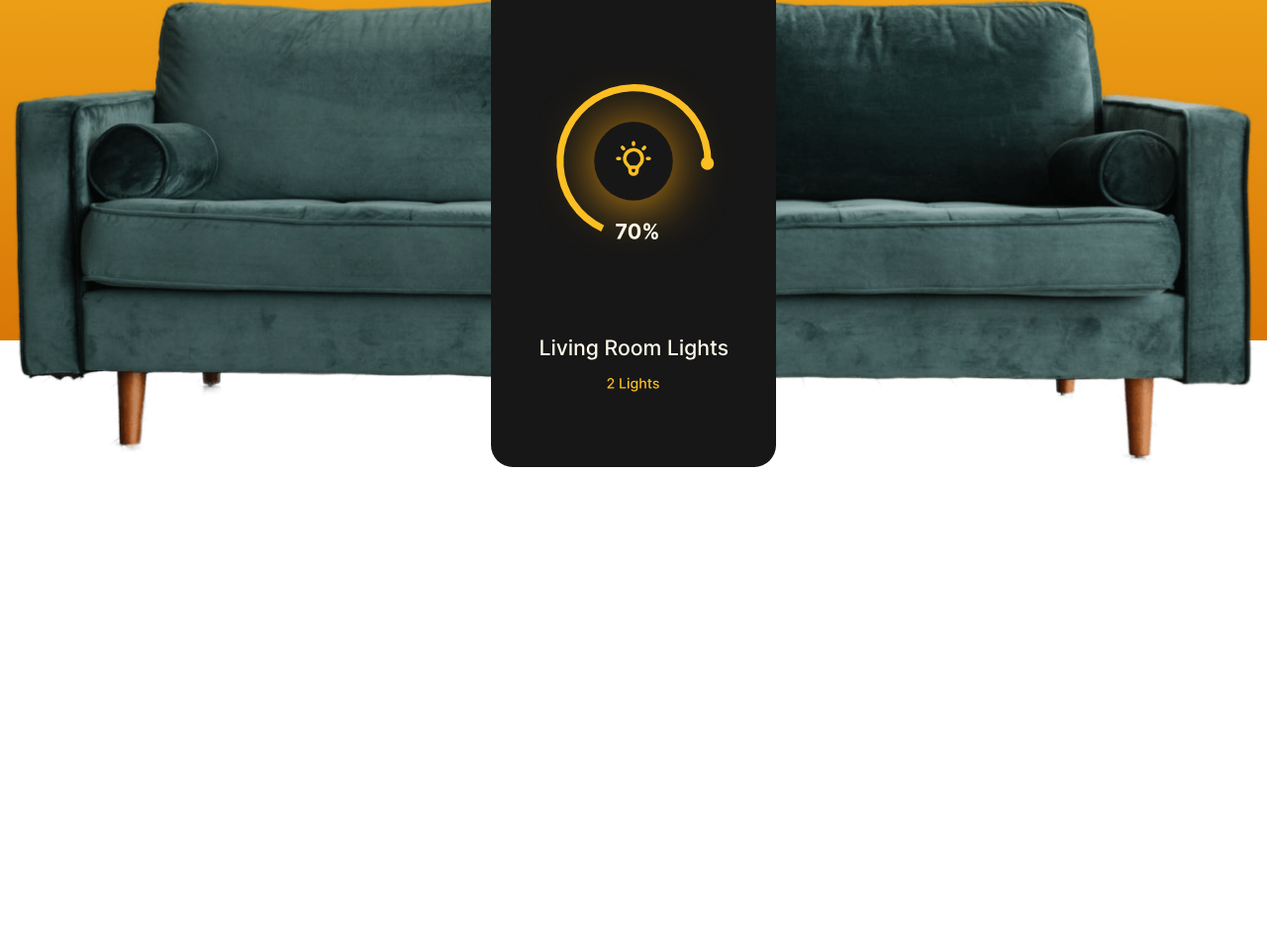
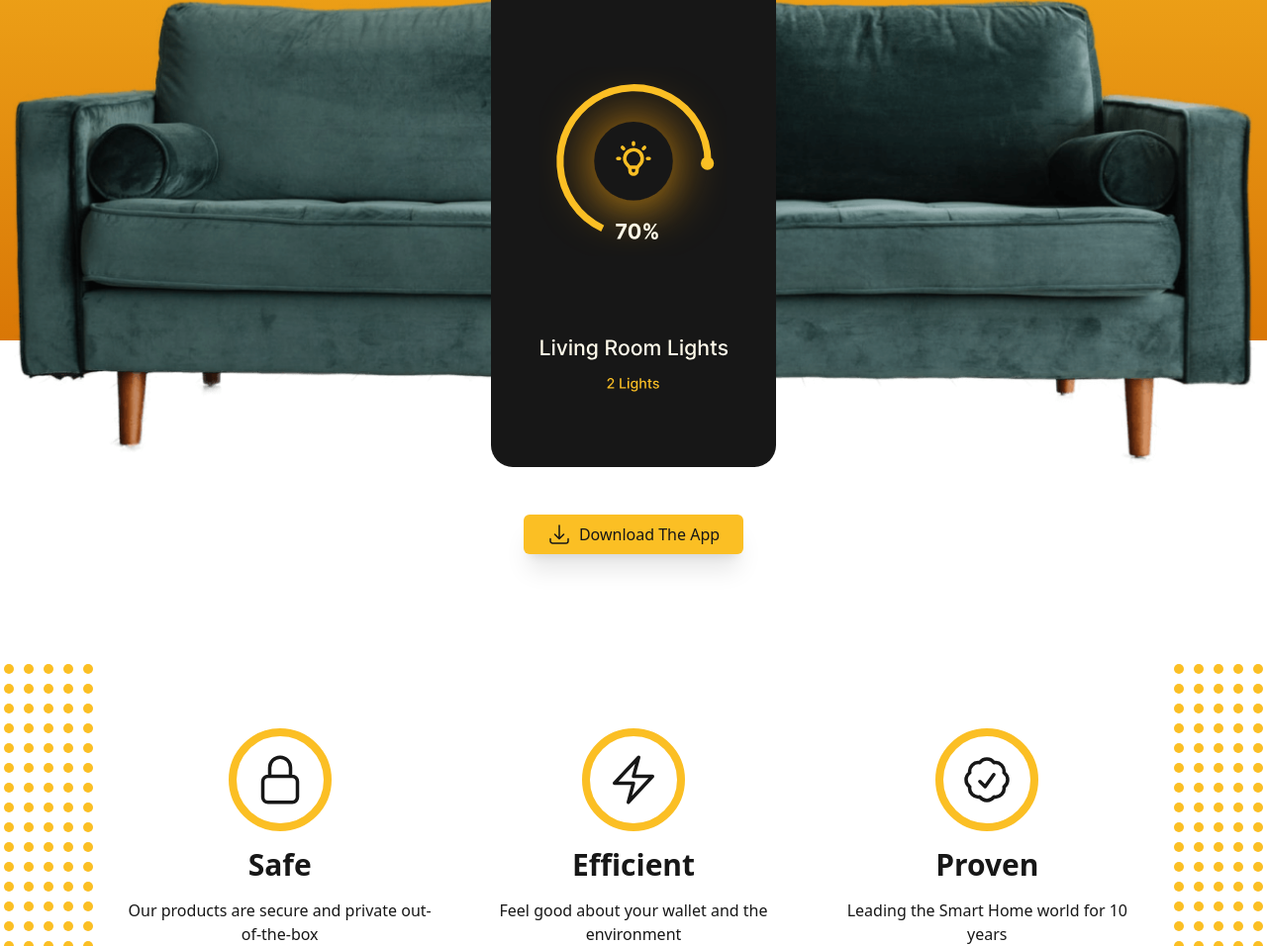
Before and after one commit to ibqn/homesmart-vite, a website built with Vite: page index.html in a window 1280 px wide. Shown: the part 412-1368 px from the top of the page at 99% size. Before the commit the page ends 884 px from the top, so only its background shows below. Built offline with nearby package versions, Linux system fonts and the light colour scheme.

Commit message:
add qualities section

```diff
--- a/index.html
+++ b/index.html
@@ -92,5 +92,109 @@
         />
       </div>
     </header>
+    <main
+      class="grid gap-12 overflow-hidden px-8 sm:gap-16 md:gap-24 lg:gap-32"
+    >
+      <a
+        href="#"
+        class="my-12 mx-auto flex gap-2 rounded-md bg-amber-400 py-2 px-6 capitalize shadow-xl ring-neutral-900 ring-offset-4 ring-offset-white transition-shadow hover:shadow-none focus:outline-none focus-visible:ring-4 dark:text-neutral-900 dark:ring-amber-400 dark:ring-offset-neutral-800"
+        ><svg
+          xmlns="http://www.w3.org/2000/svg"
+          fill="none"
+          viewBox="0 0 24 24"
+          stroke-width="1.5"
+          stroke="currentColor"
+          class="h-6 w-6"
+        >
+          <path
+            stroke-linecap="round"
+            stroke-linejoin="round"
+            d="M3 16.5v2.25A2.25 2.25 0 005.25 21h13.5A2.25 2.25 0 0021 18.75V16.5M16.5 12L12 16.5m0 0L7.5 12m4.5 4.5V3"
+          />
+        </svg>
+        <span>Download the App</span>
+      </a>
+      <section aria-labelledby="qualities" class="relative">
+        <img
+          class="absolute top-1/2 -left-24 hidden -translate-y-1/2 lg:block xl:-left-7"
+          src="./assets/dots.svg"
+          alt="Dots"
+          aria-hidden="true"
+        />
+        <img
+          class="absolute top-1/2 -right-24 hidden -translate-y-1/2 lg:block xl:-right-7"
+          src="./assets/dots.svg"
+          alt="Dots"
+          aria-hidden="true"
+        />
+        <h2 id="qualities" class="sr-only">Our Qualities</h2>
+        <div
+          class="container mx-auto flex max-w-5xl flex-wrap items-start justify-center gap-12 md:justify-between"
+        >
+          <div class="grid justify-items-center gap-4 text-center md:flex-1">
+            <div class="rounded-full border-8 border-amber-400 p-4">
+              <svg
+                xmlns="http://www.w3.org/2000/svg"
+                fill="none"
+                viewBox="0 0 24 24"
+                stroke-width="1.5"
+                stroke="currentColor"
+                class="h-14 w-14"
+              >
+                <path
+                  stroke-linecap="round"
+                  stroke-linejoin="round"
+                  d="M16.5 10.5V6.75a4.5 4.5 0 10-9 0v3.75m-.75 11.25h10.5a2.25 2.25 0 002.25-2.25v-6.75a2.25 2.25 0 00-2.25-2.25H6.75a2.25 2.25 0 00-2.25 2.25v6.75a2.25 2.25 0 002.25 2.25z"
+                />
+              </svg>
+            </div>
+            <h3 class="text-3xl font-bold capitalize">safe</h3>
+            <p>Our products are secure and private out-of-the-box</p>
+          </div>
+
+          <div class="grid justify-items-center gap-4 text-center md:flex-1">
+            <div class="rounded-full border-8 border-amber-400 p-4">
+              <svg
+                xmlns="http://www.w3.org/2000/svg"
+                fill="none"
+                viewBox="0 0 24 24"
+                stroke-width="1.5"
+                stroke="currentColor"
+                class="h-14 w-14"
+              >
+                <path
+                  stroke-linecap="round"
+                  stroke-linejoin="round"
+                  d="M3.75 13.5l10.5-11.25L12 10.5h8.25L9.75 21.75 12 13.5H3.75z"
+                />
+              </svg>
+            </div>
+            <h3 class="text-3xl font-bold capitalize">efficient</h3>
+            <p>Feel good about your wallet and the environment</p>
+          </div>
+
+          <div class="grid justify-items-center gap-4 text-center md:flex-1">
+            <div class="rounded-full border-8 border-amber-400 p-4">
+              <svg
+                xmlns="http://www.w3.org/2000/svg"
+                fill="none"
+                viewBox="0 0 24 24"
+                stroke-width="1.5"
+                stroke="currentColor"
+                class="h-14 w-14"
+              >
+                <path
+                  stroke-linecap="round"
+                  stroke-linejoin="round"
+                  d="M9 12.75L11.25 15 15 9.75M21 12c0 1.268-.63 2.39-1.593 3.068a3.745 3.745 0 01-1.043 3.296 3.745 3.745 0 01-3.296 1.043A3.745 3.745 0 0112 21c-1.268 0-2.39-.63-3.068-1.593a3.746 3.746 0 01-3.296-1.043 3.745 3.745 0 01-1.043-3.296A3.745 3.745 0 013 12c0-1.268.63-2.39 1.593-3.068a3.745 3.745 0 011.043-3.296 3.746 3.746 0 013.296-1.043A3.746 3.746 0 0112 3c1.268 0 2.39.63 3.068 1.593a3.746 3.746 0 013.296 1.043 3.746 3.746 0 011.043 3.296A3.745 3.745 0 0121 12z"
+                />
+              </svg>
+            </div>
+            <h3 class="text-3xl font-bold capitalize">proven</h3>
+            <p>Leading the Smart Home world for 10 years</p>
+          </div>
+        </div>
+      </section>
+    </main>
   </body>
 </html>
```
